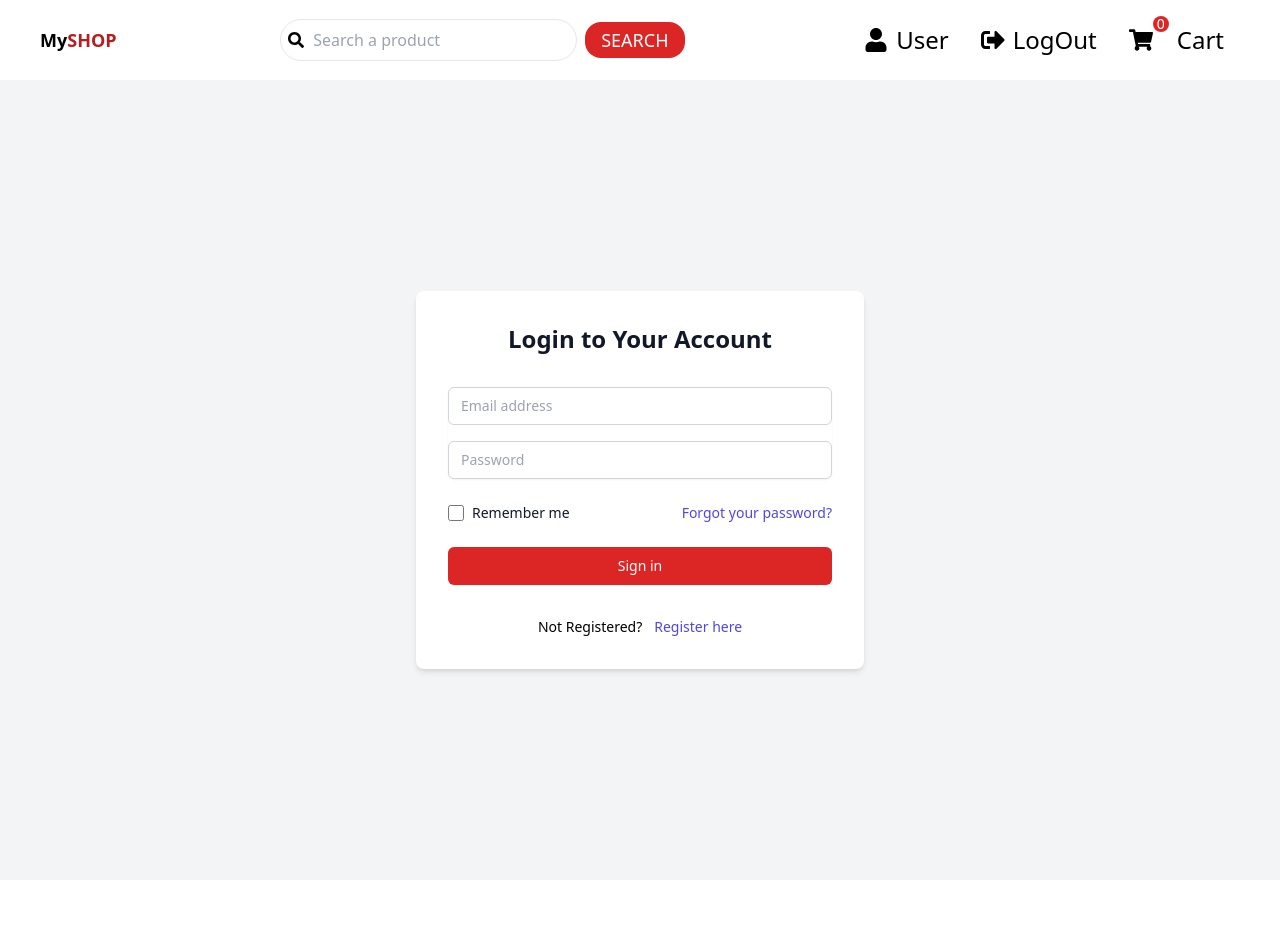
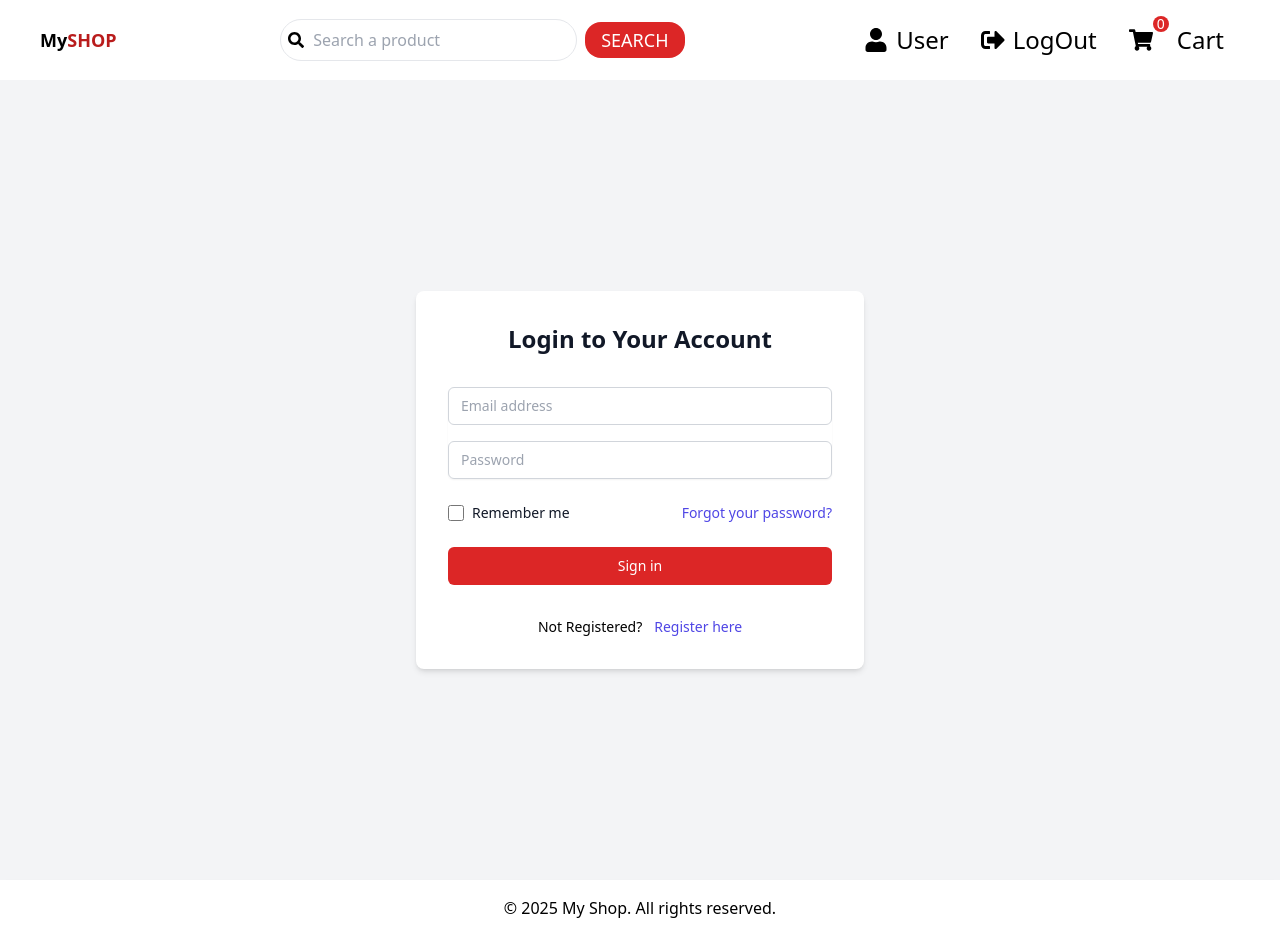
Before and after one commit to harith01/my-shop, a React (Vite) app: page / in a window 1280 px wide. Before the commit the page ends 880 px from the top, so only its background shows below. Built offline with nearby package versions, Linux system fonts and the light colour scheme.

Commit message:
Created and added the Footer component

```diff
--- a/src/App.jsx
+++ b/src/App.jsx
@@ -10,6 +10,7 @@
 import Register from "./pages/Register"
 import { useSelector } from "react-redux"
 import FilteredProducts from "./pages/FilteredProducts"
+import Footer from "./components/Footer"
 
 
 function App() {
@@ -43,6 +44,7 @@
           </ProtectedRoute>}
         />
       </Routes>
+      <Footer />
     </BrowserRouter>
   )
 }
--- /dev/null
+++ b/src/components/Footer.jsx
@@ -0,0 +1,15 @@
+
+import React from 'react';
+
+
+const Footer = () => {
+    return (
+        <footer className="bg-white shadow-md text-black py-4">
+            <div className="mx-auto text-center">
+                <p>&copy; {new Date().getFullYear()} My Shop. All rights reserved.</p>
+            </div>
+        </footer>
+    );
+};
+
+export default Footer;
```
